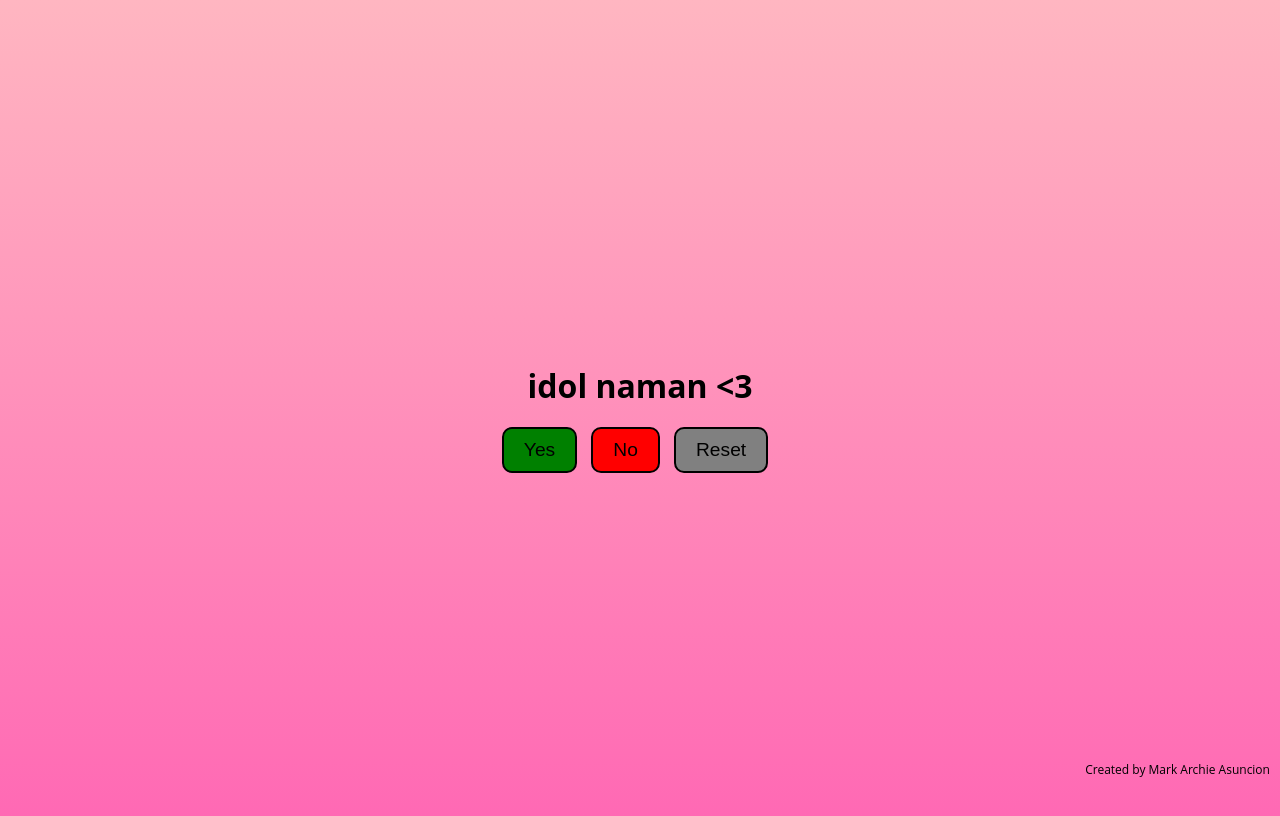
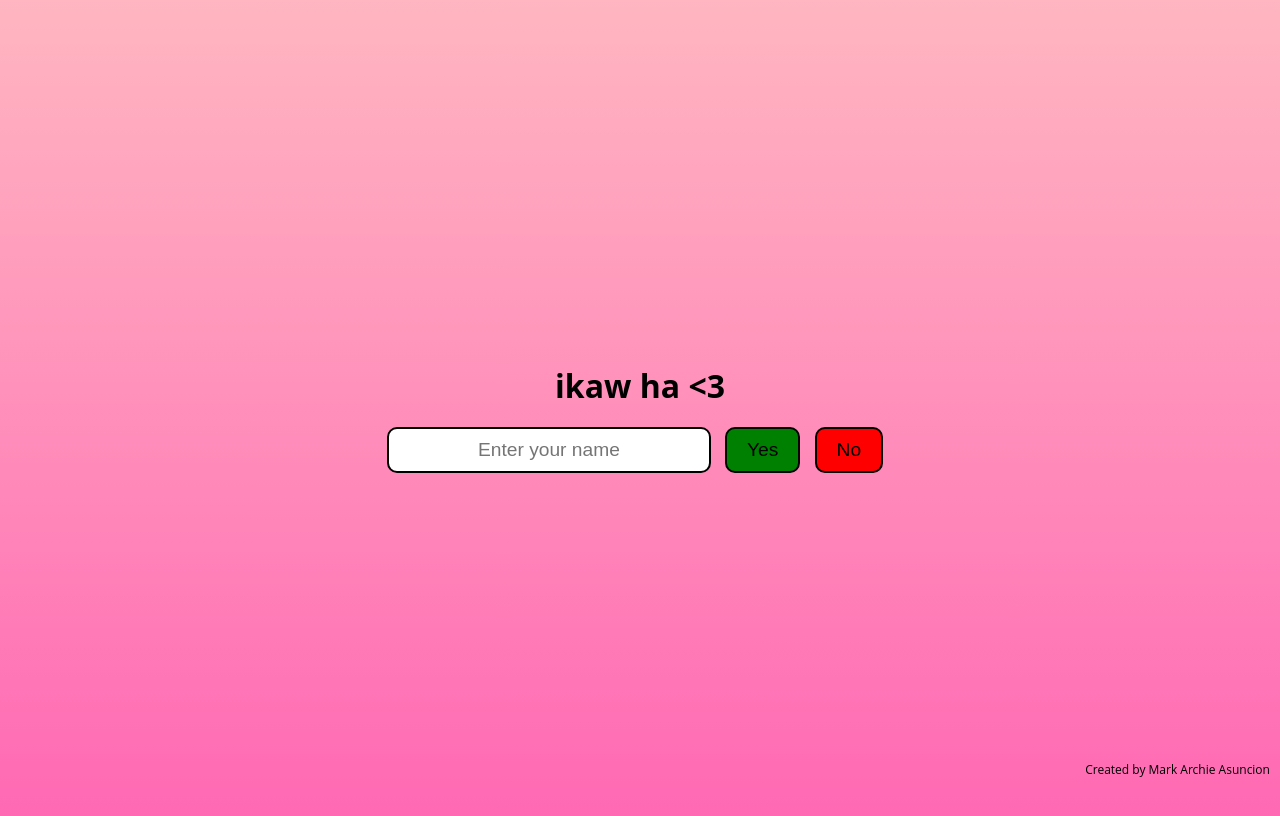
Before and after one commit to markarchieasun/markarchieasun.github.io, a plain HTML site: page index.html in a window 1280 px wide. Both pictures are taken after a click on the button "Yes". Drawn offline with Linux system fonts and the light colour scheme.

Commit message:
Add files via upload

```diff
--- a/index.html
+++ b/index.html
@@ -1,9 +1,8 @@
 <!DOCTYPE html>
 <html>
 <head>
-    <title>Ako nalng kasi idol</title>
-    <link rel="website icon" type="png"
-    href="heart icon1.png">
+    <title>Be My Valentine</title>
+    <link rel="website icon" type="png" href="heart icon1.png">
     <style>
         :root {
             --main-color: linear-gradient(to bottom, #ffb6c1, #ff69b4);
@@ -50,9 +49,6 @@
         #no {
             background-color: red;
         }
-        #reset {
-            background-color: grey;
-        }
         .watermark {
             position: fixed;
             bottom: 10px;
@@ -61,17 +57,26 @@
             font-size: 12px;
             color: var(--text-color);
         }
+        input[type="text"] {
+            font-size: 1.2em;
+            padding: 10px;
+            border-radius: 10px;
+            border: 2px solid var(--text-color);
+            margin-right: 10px;
+            text-align: center;
+            width: 300px;
+            max-width: 100%;
+        }
     </style>
-    <bgsound src="paninindigan kita.mp3" loop=2>
 </head>
 <body>
     <main>
         <div class="wrapper">
             <div class="container">
-                <h1 id="question">idol I know I can treat you right. Wanna try?</h1>
+                <h1 id="question">Will you go out with me?</h1>
+                <input type="text" id="name" placeholder="Enter your name">
                 <button class="btn" id="yes">Yes</button>
                 <button class="btn" id="no">No</button>
-                <button class="btn" id="reset">Reset</button>
             </div>
         </div>
     </main>
@@ -82,19 +87,21 @@
         const noBtn = document.getElementById('no');
         const yesBtn = document.getElementById('yes');
         const ques = document.getElementById('question');
+        const nameInput = document.getElementById('name');
+
         noBtn.addEventListener("mouseover", ()=>{
             let rand = Math.floor(Math.random() * (500 - 100) + 1);
             let rand2 = Math.floor(Math.random() * (-300 - 100) + 1);
             noBtn.style.transform = "translate("+rand+"px,"+rand2+"px)";
         });
+
         yesBtn.addEventListener("click", ()=>{
-            ques.innerHTML = "idol naman <3"
-        });
-        const resetBtn = document.getElementById('reset');
-        resetBtn.addEventListener("click", () => {
-            noBtn.style.transform = "translate(0, 0)";
-            ques.innerHTML= "idol I know I can treat you right. Wanna try?";
+            const name = nameInput.value;
+            ques.innerHTML = "ikaw ha " + name + " <3";
+            setTimeout(function() {
+                window.location.href = "index1.html";
+            }, 5000);
         });
     </script>
-  </body>
+</body>
 </html>
```
Also changed, not shown: index1.html (added, +26 -0 lines), image.jpg (added).
